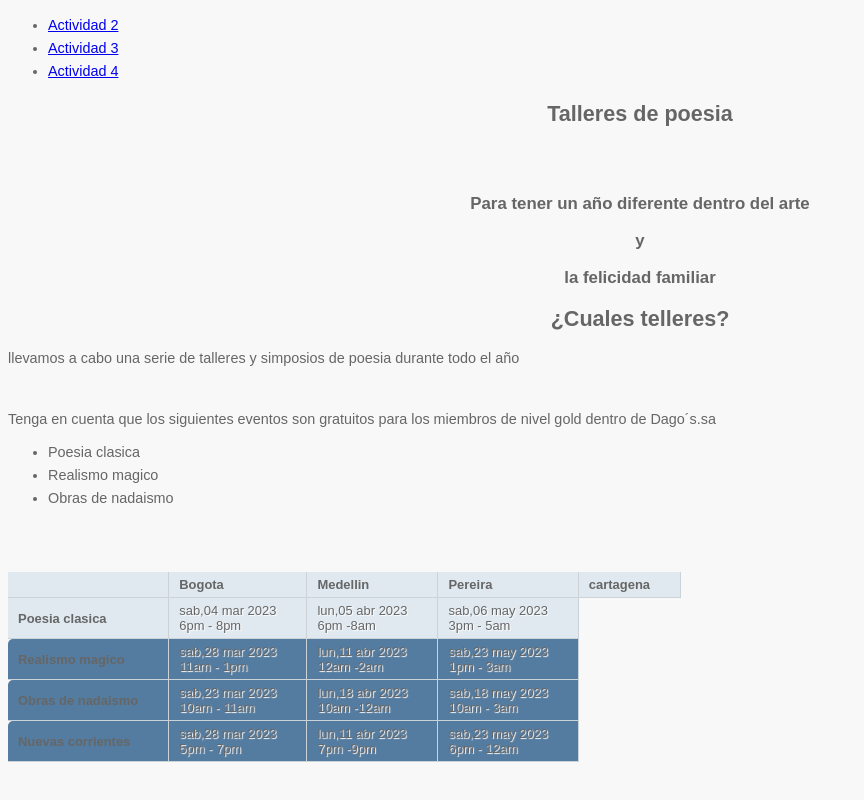
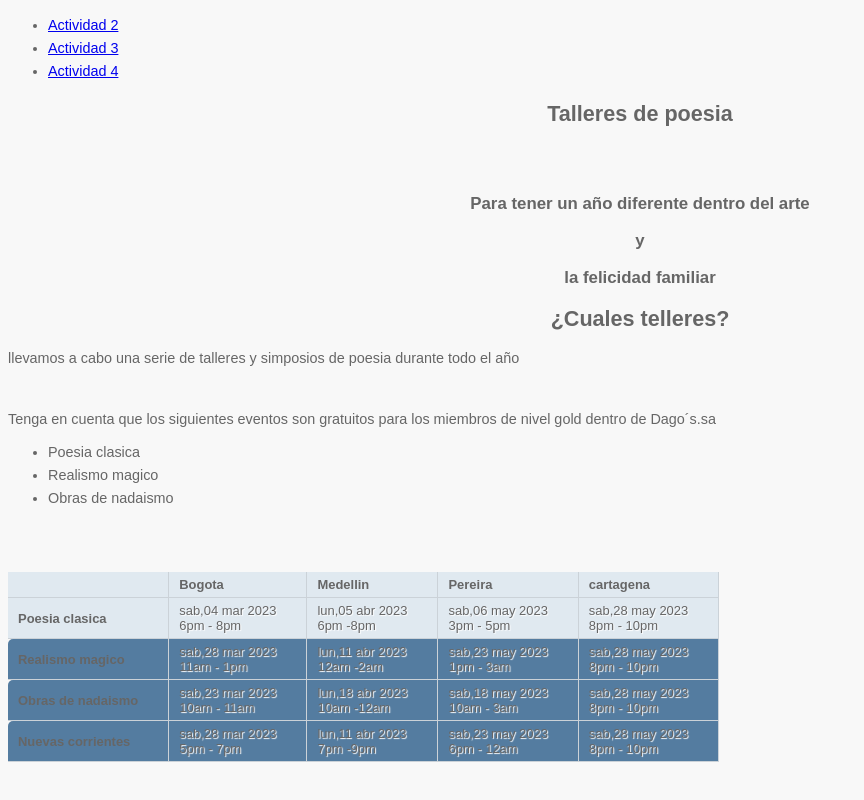
Before and after one commit to Dago456/confi, a plain HTML site: page activ1.html in a window 1280 px wide. Shown: the top 800 px of the page, without its empty margins (0-864 px from the left). Drawn offline with Linux system fonts and the light colour scheme.

Commit message:
se agregan fechas

```diff
--- a/activ1.html
+++ b/activ1.html
@@ -65,8 +65,9 @@
                     <tr id="clasic">
                         <th>Poesia clasica</th>
                         <td>sab,04 mar 2023 <br>6pm - 8pm</td>
-                        <td>lun,05 abr 2023 <br>6pm -8am</td>
-                        <td>sab,06 may 2023 <br>3pm - 5am</td>
+                        <td>lun,05 abr 2023 <br>6pm -8pm</td>
+                        <td>sab,06 may 2023 <br>3pm - 5pm</td>
+                        <td>sab,28 may 2023 <br>8pm - 10pm</td>
                     </tr>
                     <br><br>
                     <tr class="even">
@@ -74,6 +75,7 @@
                         <td>sab,28 mar 2023 <br>11am - 1pm</td>
                         <td>lun,11 abr 2023 <br>12am -2am</td>
                         <td>sab,23 may 2023 <br>1pm - 3am</td>
+                        <td>sab,28 may 2023 <br>8pm - 10pm</td>
                     </tr>
 
                     <tr class="even">
@@ -81,12 +83,14 @@
                         <td>sab,23 mar 2023 <br>10am - 11am</td>
                         <td>lun,18 abr 2023 <br>10am -12am</td>
                         <td>sab,18 may 2023 <br>10am - 3am</td>
+                        <td>sab,28 may 2023 <br>8pm - 10pm</td>
                     </tr>
                     <tr class="even">
                         <th>Nuevas corrientes</th>
                         <td>sab,28 mar 2023 <br>5pm - 7pm</td>
                         <td>lun,11 abr 2023 <br>7pm -9pm</td>
                         <td>sab,23 may 2023 <br>6pm - 12am</td>
+                        <td>sab,28 may 2023 <br>8pm - 10pm</td>
                     </tr>
                 </table>
             </div>
```
